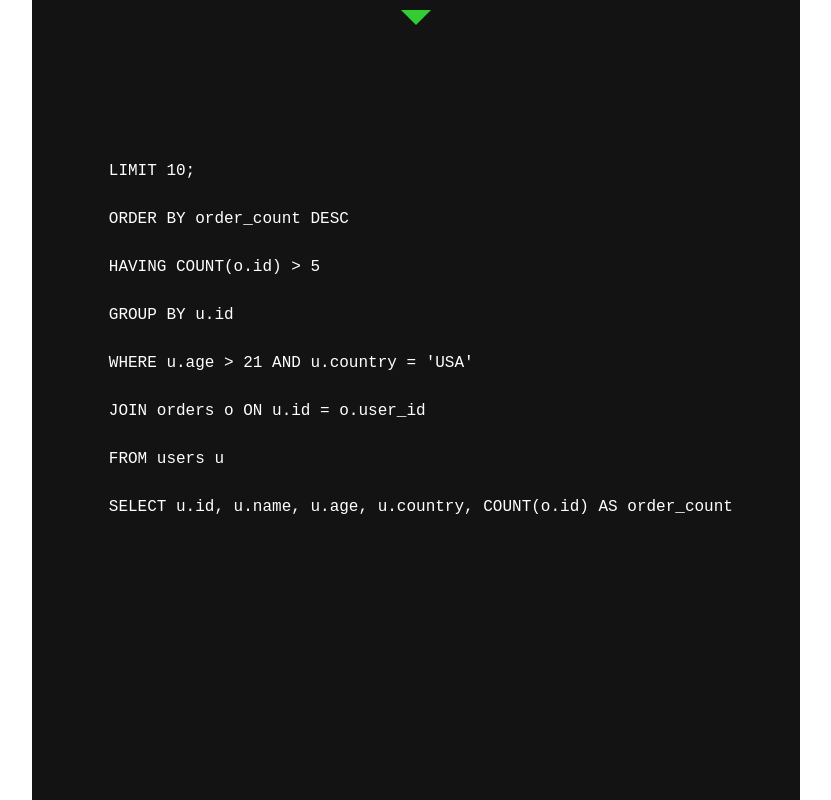
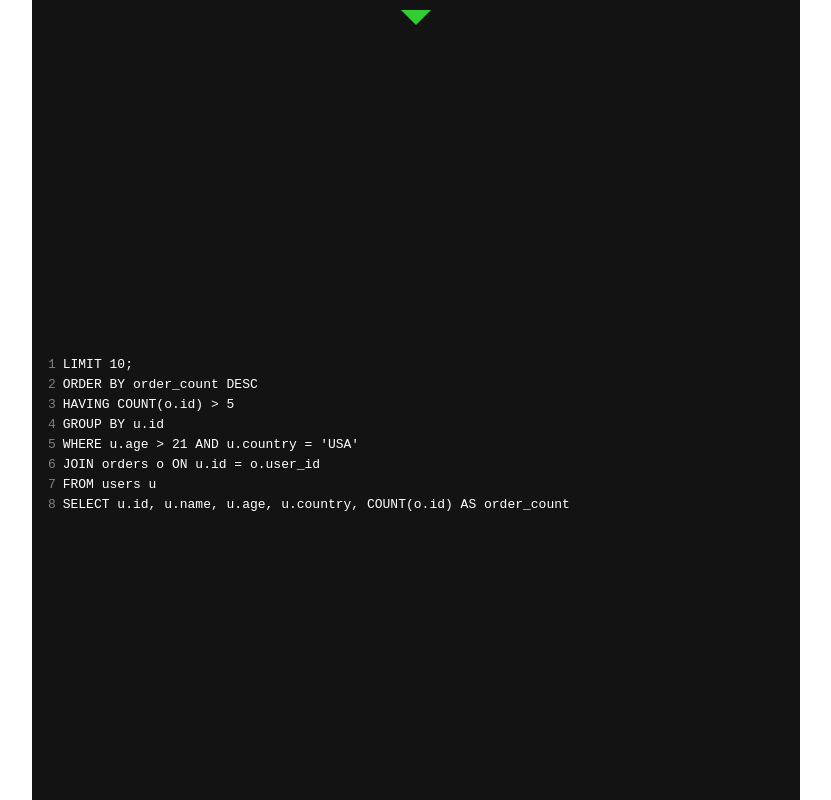
Before and after one commit to joe-sloan/query_busters, a React (Vite) app: page / in a window 1280 px wide. Shown: the whole page, without its empty margins (224-1055 px from the left). Built offline with nearby package versions, Linux system fonts and the light colour scheme.

Commit message:
Line numbers and typography
Implemented line numbers, adjusted spacing between lines and the numbers to look more code-like

```diff
--- a/src/game/Game.jsx
+++ b/src/game/Game.jsx
@@ -10,18 +10,24 @@ const Game = () => {
   const speed = 2; // Player movement speed
   const bulletSpeed = 1; // Bullet speed
   const wordSpeed = -0.1; // Word rise speed
+  const [lineNumbersState, setLineNumbersState] = useState([]);
 
   // Multi-line SQL query as an array of strings
   const sqlQuery = [
     "SELECT u.id, u.name, u.age, u.country, COUNT(o.id) AS order_count",
-    "FROM users u",
-    "JOIN orders o ON u.id = o.user_id",
-    "WHERE u.age > 21 AND u.country = 'USA'",
-    "GROUP BY u.id",
-    "HAVING COUNT(o.id) > 5",
-    "ORDER BY order_count DESC",
-    "LIMIT 10;"
+    "  FROM users u",
+    "  JOIN orders o ON u.id = o.user_id",
+    "  WHERE u.age > 21 AND u.country = 'USA'",
+    "  GROUP BY u.id",
+    "  HAVING COUNT(o.id) > 5",
+    "  ORDER BY order_count DESC",
+    "  LIMIT 10;"
   ];
+
+
+  // Fixed line numbers (won't disappear)
+  const totalLines = sqlQuery.length;
+  const lineNumbers = Array.from({ length: sqlQuery.length }, (_, i) => i + 1);
 
   useEffect(() => {
     const handleKeyDown = (event) => {
@@ -88,7 +94,13 @@ const Game = () => {
       setWords((prevWords) =>
         prevWords
           .map((word) => ({ ...word, top: word.top + wordSpeed }))
-          .filter((word) => word.top < 100) // Keep words within bounds
+          .filter((word) => word.top < 100)
+      );
+
+      setLineNumbersState((prevLineNumbers) =>
+        prevLineNumbers
+          .map((line) => ({ ...line, top: line.top + wordSpeed }))
+          .filter((line) => line.top < 100) // Keep within bounds
       );
     };
 
@@ -99,10 +111,10 @@ const Game = () => {
           let bulletHit = false;
           const updatedWords = words.filter((word, wordIndex) => {
             if (!bulletHit &&
-                bullet.left >= word.left &&
-                bullet.left <= word.left + 10 &&
-                bullet.top <= word.top + 10 &&
-                bullet.top >= word.top) {
+              bullet.left >= word.left &&
+              bullet.left <= word.left + 10 &&
+              bullet.top <= word.top + 10 &&
+              bullet.top >= word.top) {
               bulletHit = true;
               return false; // Remove this specific word
             }
@@ -128,14 +140,21 @@ const Game = () => {
   }, [bullets, words]);
 
   // Initialize words (SQL lines) at the bottom
+
   useEffect(() => {
-    const initialWords = sqlQuery.reverse().map((line, index) => ({
-      word: line,
-      left: 10, // Align text to the left
-      top: 95 - index * 6, // Stagger lines downward
+    const initialWords = sqlQuery.map((word, index) => ({
+      word,
+      left: 4, // Align SQL text to the right of numbers
+      top: 95 - index * 2.5, // Maintain spacing
+    }));
+
+    const initialLineNumbers = sqlQuery.map((_, index) => ({
+      number: sqlQuery.length - index, // Reverse the numbering
+      top: 95 - index * 2.5, // Keeps spacing in sync with SQL lines
     }));
 
     setWords(initialWords);
+    setLineNumbersState(initialLineNumbers);
   }, []);
 
   return (
@@ -152,11 +171,22 @@ const Game = () => {
         ></div>
       ))}
 
-      {/* SQL Query Lines */}
+      {/* Scrolling Line Numbers */}
+      {lineNumbersState.map((line, index) => (
+        <div
+          key={`line-${index}`}
+          className="line-number"
+          style={{ top: `${line.top}%` }}
+        >
+          {line.number}
+        </div>
+      ))}
+
+      {/* SQL Lines */}
       {words.map((word, index) => (
         <div
-          key={index}
-          className="word"
+          key={`sql-${index}`}
+          className="sql-line"
           style={{ left: `${word.left}%`, top: `${word.top}%` }}
         >
           {word.word}
--- a/src/game/game.css
+++ b/src/game/game.css
@@ -36,3 +36,19 @@
   white-space: pre-wrap; /* Preserve line breaks */
   text-align: left;
 }
+
+.sql-line {
+  position: absolute;
+  font-family: monospace;
+  color: white;
+}
+
+.line-number {
+  position: absolute;
+  left: 1rem; /* Keep numbers aligned on the left */
+  color: gray;
+  font-family: monospace;
+  text-align: right;
+  /* width: 10px; Fixed width for alignment */
+  pointer-events: none; /* Prevent bullets from interacting */
+}
```
